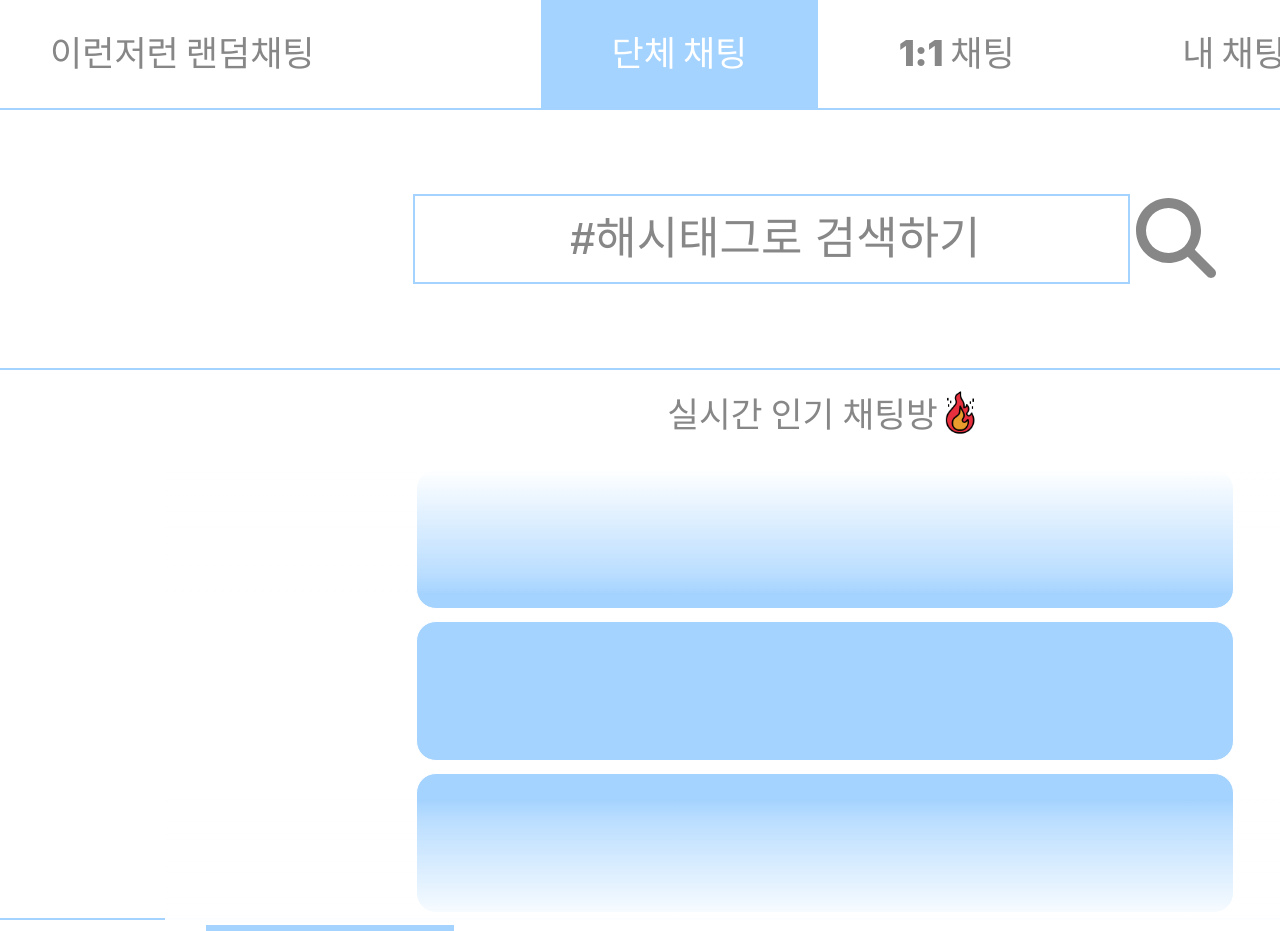
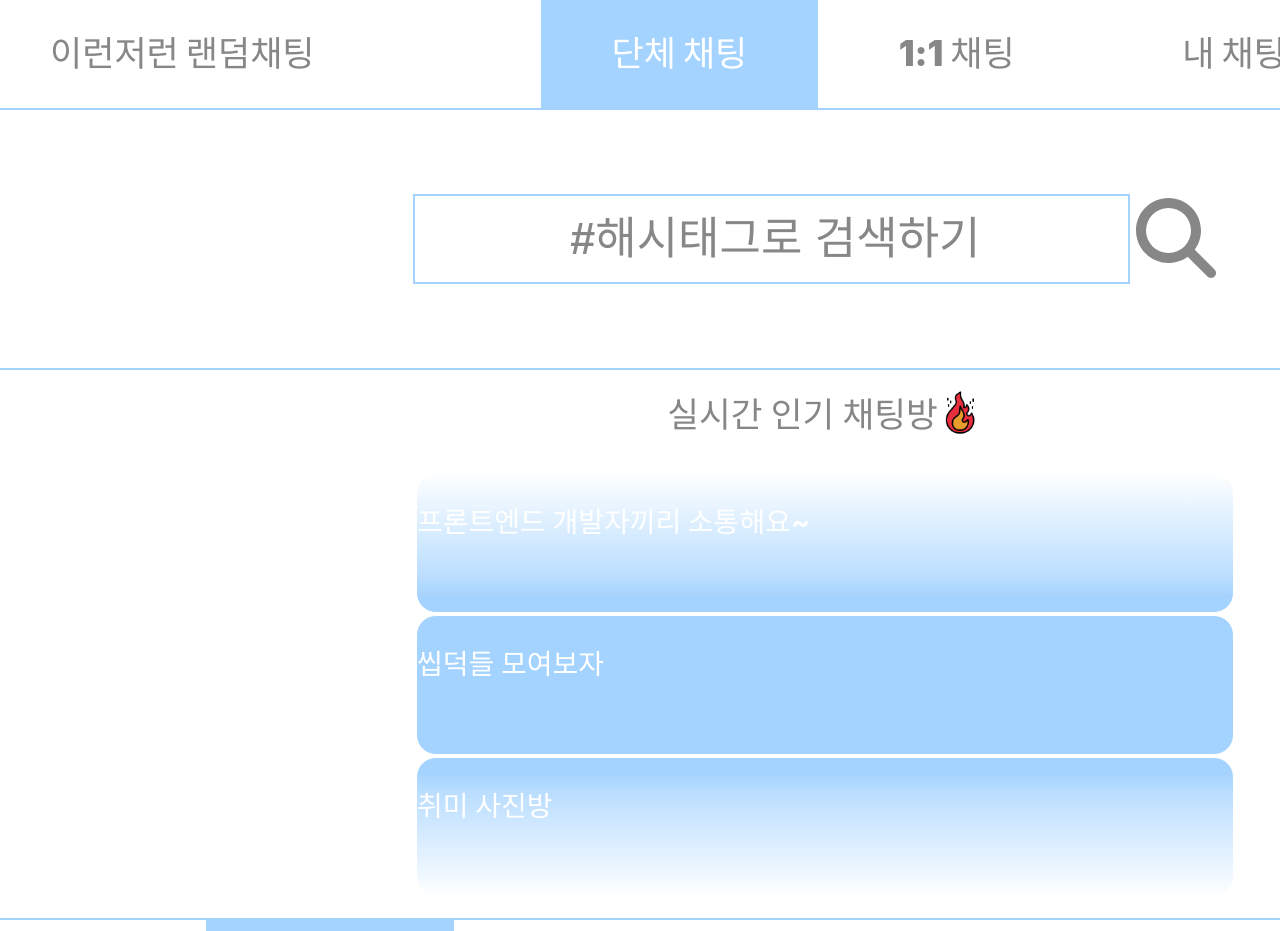
Before and after one commit to Eung-ae-Project/RandomChat, a React (Vite) app in the folder front/: page /group in a window 1280 px wide. Shown: the top 931 px of the page. Built offline with nearby package versions, Linux system fonts and the light colour scheme.

Commit message:
sliderAddMap

```diff
--- a/front/src/components/Slider/VerticalMode.tsx
+++ b/front/src/components/Slider/VerticalMode.tsx
@@ -33,12 +33,10 @@ function VerticalMode() {
 	return (
 		<SlickContainer className="slider-container">
 			<Slider {...settings}>
-				<Box></Box>
-				<Box></Box>
-				<Box></Box>
-				<Box></Box>
-				<Box></Box>
-				<Box></Box>
+				{tempChatRoom.map(({index,title})=>{
+					return <Box key={index}> <h3>{title}</h3> </Box>
+				})}
+
 			</Slider>
 		</SlickContainer>
 	);
```
